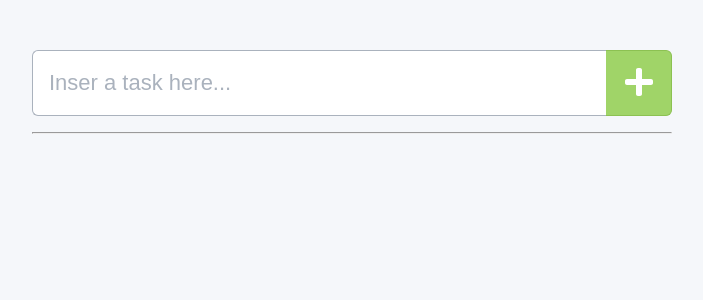
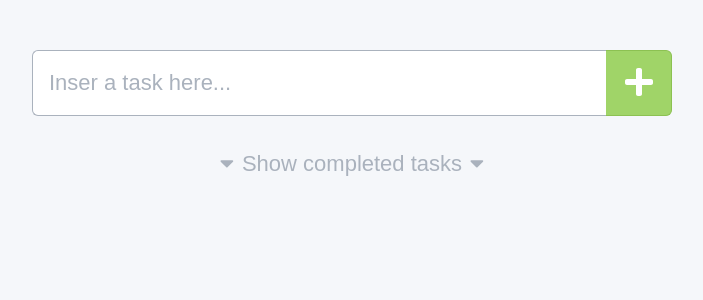
Before and after one commit to masudafsar/react-todo-list, a React (Create React App) app: page / in a window 1280 px wide. Shown: the top 300 px of the page, without its empty margins (288-991 px from the left). Built offline with nearby package versions, Linux system fonts and the light colour scheme.

Commit message:
Implement collapsible panel component

```diff
--- a/src/App.js
+++ b/src/App.js
@@ -1,6 +1,7 @@
 import {useState} from "react";
 import Task from "./Task/Task";
 import TaskInput from "./TaskInput/TaskInput";
+import CollapsiblePanel from "./CollapsiblePanel/CollapsiblePanel";
 
 import './App.scss';
 
@@ -50,8 +51,9 @@ const App = () => {
         <div className="App">
             <TaskInput onSubmitHandler={addNewTask}/>
             {todoTasks}
-            <hr/>
-            {doneTasks}
+            <CollapsiblePanel>
+                {doneTasks}
+            </CollapsiblePanel>
         </div>
     );
 }
--- /dev/null
+++ b/src/CollapsiblePanel/CollapsiblePanel.js
@@ -0,0 +1,38 @@
+import React, {useState} from 'react';
+import {FontAwesomeIcon} from "@fortawesome/react-fontawesome";
+import {faCaretDown, faCaretUp} from "@fortawesome/free-solid-svg-icons";
+
+import './CollapsiblePanel.scss'
+
+const CollapsiblePanel = ({children}) => {
+    const [status, setStatus] = useState(false);
+
+    let handleMessage = 'Show completed tasks';
+    let handleIcon = faCaretDown;
+    let contentClass = "content";
+
+    if (status) {
+        handleMessage = 'Hide completed tasks';
+        handleIcon = faCaretUp;
+        contentClass = "content show";
+    }
+
+    const toggleStatusHandler = () => {
+        setStatus(!status);
+    };
+
+    return (
+        <div className="collapsible-panel">
+            <button type="button" className="handle" onClick={toggleStatusHandler}>
+                <FontAwesomeIcon icon={handleIcon}/>
+                <span>{handleMessage}</span>
+                <FontAwesomeIcon icon={handleIcon}/>
+            </button>
+            <div className={contentClass}>
+                {children}
+            </div>
+        </div>
+    );
+};
+
+export default CollapsiblePanel;
--- /dev/null
+++ b/src/CollapsiblePanel/CollapsiblePanel.scss
@@ -0,0 +1,39 @@
+@import "../variable";
+
+.collapsible-panel {
+  .handle {
+    width: 100%;
+    height: auto;
+    padding: 0;
+    margin: 0;
+    font-size: 22px;
+    line-height: 32px;
+    color: $color-gray-dark;
+    background-color: transparent;
+    border: 0;
+    text-align: center;
+
+    &:hover {
+      outline: none;
+    }
+
+    &:focus {
+      @extend :hover;
+    }
+
+    span {
+      box-sizing: content-box;
+      display: inline-block;
+
+      padding: 16px 8px;
+    }
+  }
+
+  .content {
+    display: none;
+
+    &.show {
+      display: block;
+    }
+  }
+}
```
